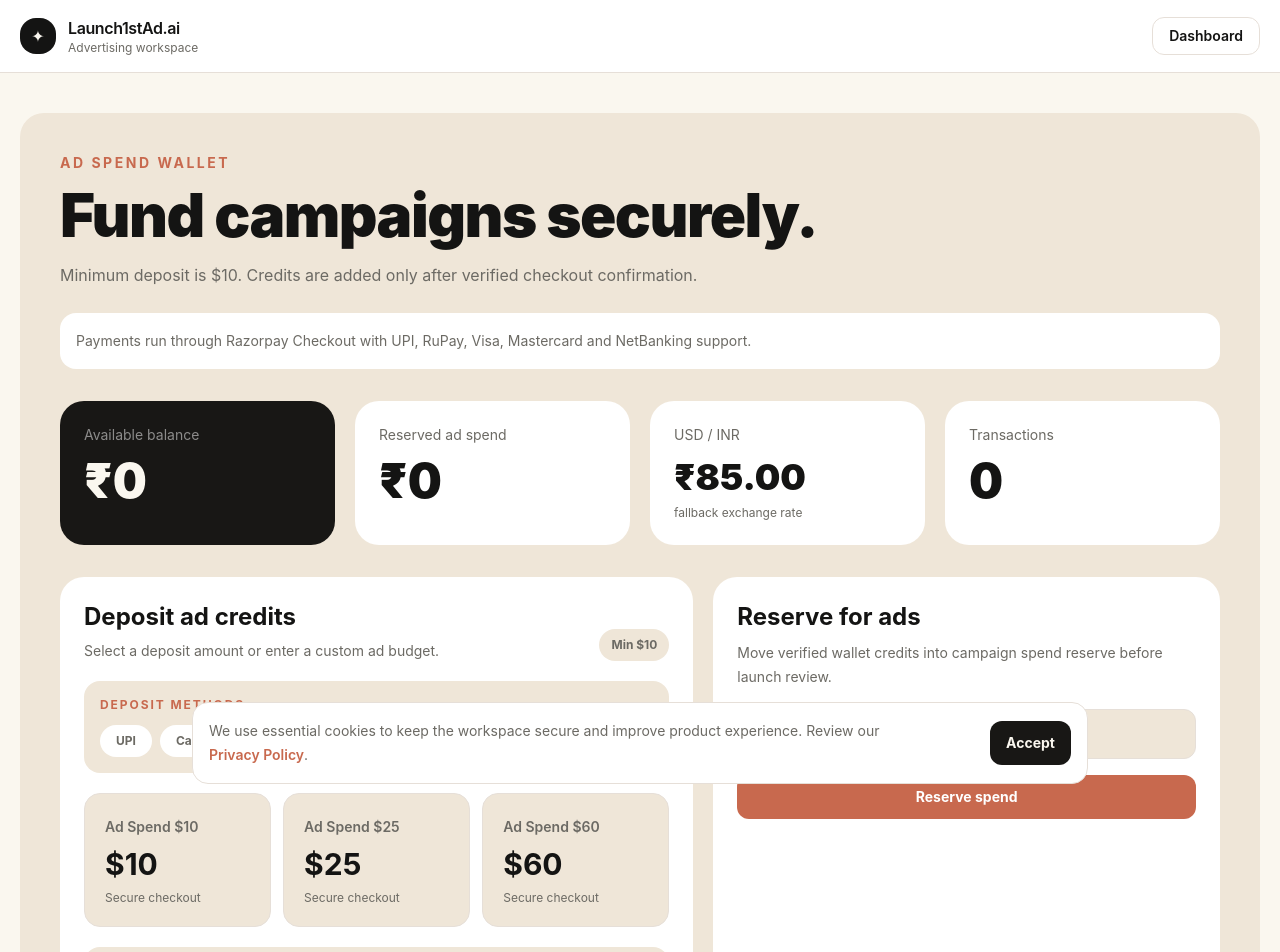
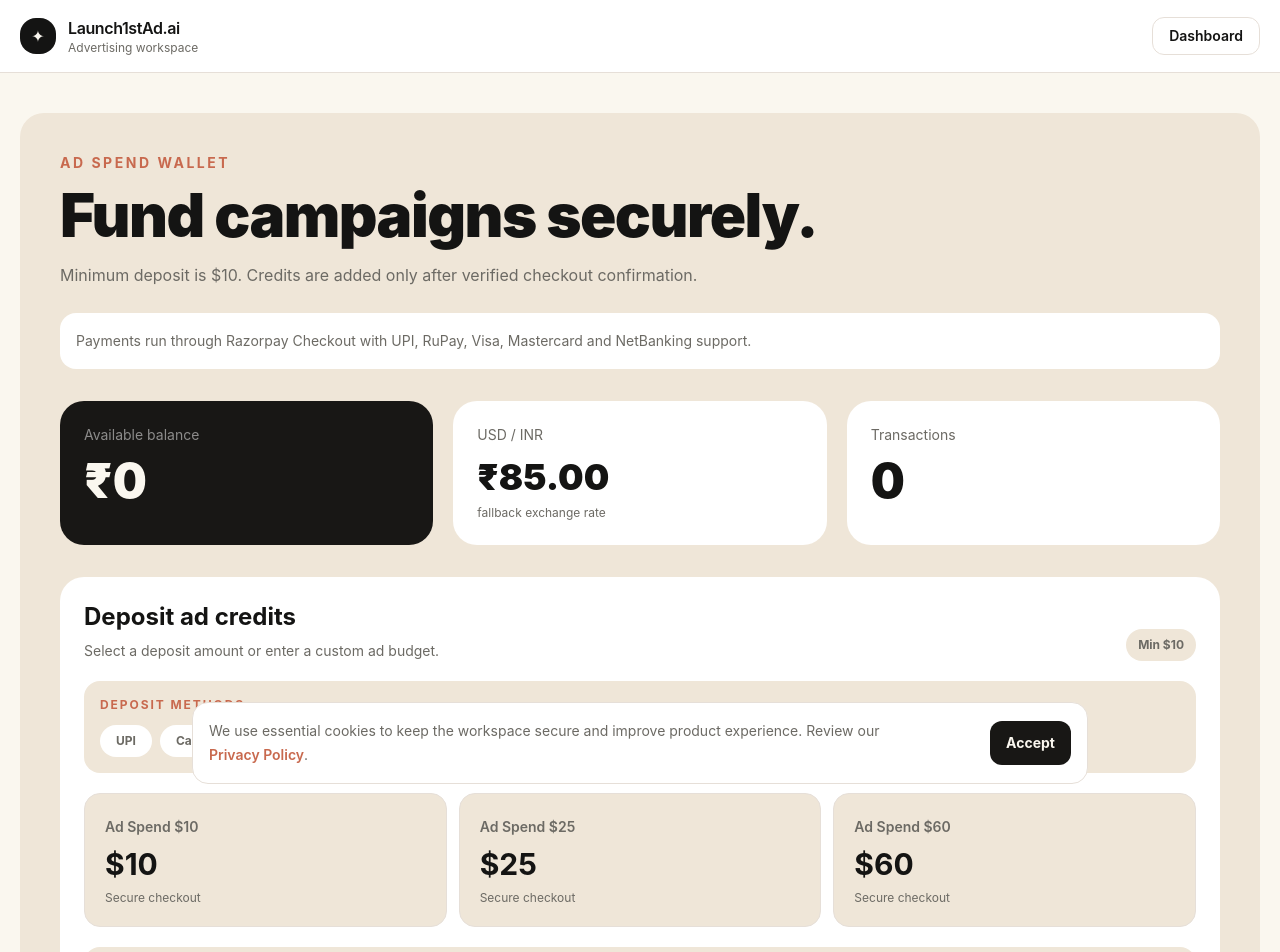
Before and after one commit to lkmeeena882437-dotcom/Launch1stAd.ai, a Next.js app: page /wallet in a window 1280 px wide. Shown: the top 952 px of the page. Built offline with nearby package versions, Linux system fonts and the light colour scheme; no server answers.

Commit message:
Remove reserve spend section from wallet

```diff
--- a/components/wallet/WalletPanel.tsx
+++ b/components/wallet/WalletPanel.tsx
@@ -2,7 +2,7 @@
 
 import { useEffect, useState } from "react";
 import { getAuthSession } from "@/lib/auth/session";
-import { addCredits, readWallet, reserveSpend, type WalletState } from "@/lib/wallet";
+import { addCredits, readWallet, type WalletState } from "@/lib/wallet";
 import { SupportedMethods } from "./SupportedMethods";
 import { FxRateCard } from "./FxRateCard";
 
@@ -40,7 +40,6 @@
 
 export function WalletPanel() {
   const [wallet, setWallet] = useState<WalletState>({ balance: 0, reserved: 0, transactions: [] });
-  const [reserveAmount, setReserveAmount] = useState("500");
   const [customUsd, setCustomUsd] = useState("100");
   const [message, setMessage] = useState("");
   const [busyPack, setBusyPack] = useState("");
@@ -122,12 +121,6 @@
     }
   }
 
-  function reserve() {
-    const result = reserveSpend(Number(reserveAmount), "Ad spend reserve");
-    setWallet(result.wallet);
-    setMessage(result.message);
-  }
-
   function addCustomDeposit() {
     const usd = Number(customUsd);
     topUp({ name: `Ad Spend $${usd}`, usd, amount: Math.round(usd * 85) });
@@ -144,14 +137,10 @@
           Payments run through Razorpay Checkout with UPI, RuPay, Visa, Mastercard and NetBanking support.
         </div>
 
-        <div className="mt-8 grid gap-5 md:grid-cols-4">
+        <div className="mt-8 grid gap-5 md:grid-cols-3">
           <div className="rounded-3xl bg-dark p-6 text-canvas">
             <p className="text-sm text-white/50">Available balance</p>
             <h2 className="mt-3 text-5xl font-black">₹{wallet.balance.toLocaleString("en-IN")}</h2>
-          </div>
-          <div className="rounded-3xl bg-white p-6">
-            <p className="text-sm text-muted">Reserved ad spend</p>
-            <h2 className="mt-3 text-5xl font-black text-ink">₹{wallet.reserved.toLocaleString("en-IN")}</h2>
           </div>
           <FxRateCard />
           <div className="rounded-3xl bg-white p-6">
@@ -160,8 +149,7 @@
           </div>
         </div>
 
-        <div className="mt-8 grid gap-5 lg:grid-cols-[1fr_0.8fr]">
-          <div className="rounded-3xl bg-white p-6">
+        <div className="mt-8 rounded-3xl bg-white p-6">
           <div className="flex flex-wrap items-end justify-between gap-3">
             <div>
               <h2 className="text-2xl font-bold">Deposit ad credits</h2>
@@ -188,14 +176,6 @@
           </div>
         </div>
 
-          <div className="rounded-3xl bg-white p-6">
-            <h2 className="text-2xl font-bold">Reserve for ads</h2>
-            <p className="mt-2 text-sm leading-6 text-muted">Move verified wallet credits into campaign spend reserve before launch review.</p>
-            <input value={reserveAmount} onChange={(event) => setReserveAmount(event.target.value)} className="mt-5 w-full rounded-xl border border-hairline bg-card px-4 py-3 outline-none" />
-            <button onClick={reserve} className="mt-4 w-full rounded-xl bg-coral px-5 py-3 text-sm font-bold text-white">Reserve spend</button>
-          </div>
-        </div>
-
         {message && <div className="mt-6 rounded-2xl bg-white p-4 text-sm font-semibold text-coral">{message}</div>}
       </div>
     </section>
```
Lines whose indentation alone changed are shown as unchanged.
